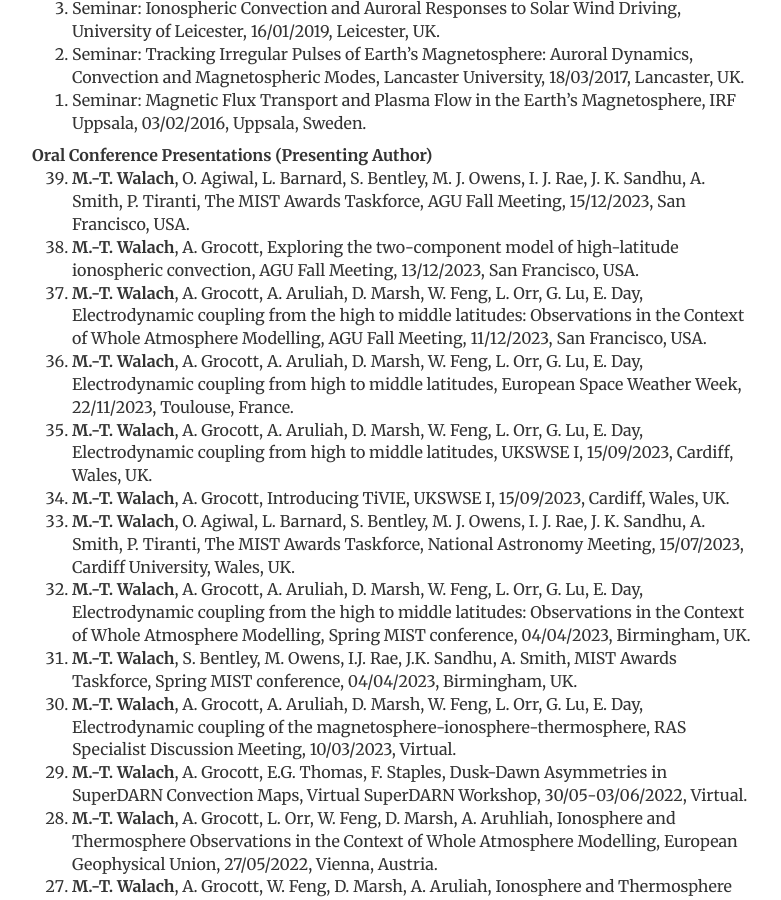
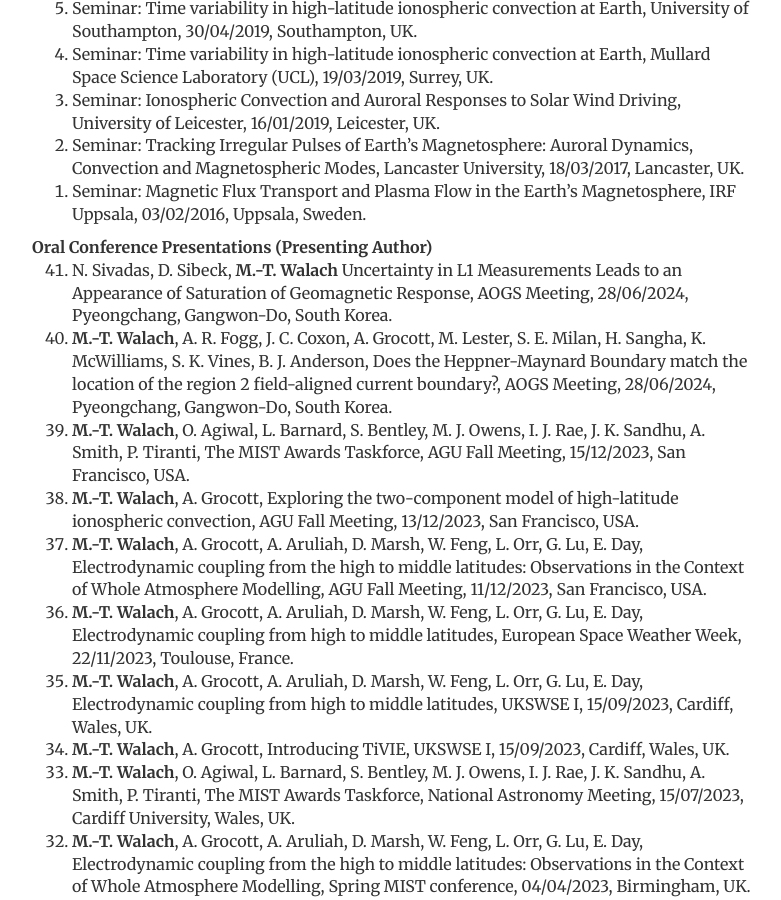
Before and after one commit to mtwalach/mtwalach.github.io, a Jekyll site: the page built from publications/index.html, in a window 1280 px wide and 900 px high, scrolled down 5454 px. Shown: the whole window, without its empty margins (248-1029 px from the left). Built offline with Jekyll 4.4.1, drawn with Linux system fonts in a browser that asks for light colours; some of the changed text lies outside the part shown.

Commit message:
updated pubs

```diff
--- a/publications/index.html
+++ b/publications/index.html
@@ -8,12 +8,13 @@ notes: passive
 contact: passive
 description:   Maria-Theresia Walach // Space plasma physics & planetary science.
 ---
-<div class="Publications - last updated: 31st May 2024">
+<div class="Publications - last updated: 23rd August 2024">
 	<!-- <a href="/files/Publication_list_Jun2023_MTW.pdf"target="_blank" class="btn btn-default pull-right" title="Download Publications as PDF">Download Publications as PDF - last updated: 19th June 2023</a> -->
-    <p>Last updated: 31st May 2024.</p>
+    <p>Last updated: 23rd August 2024.</p>
     <h2>Publications and Presentations </h2>
     <strong>Scientific Publications (Refereed)</strong>
     <ol reversed>
+      <li>M. O. Archer,X. Shi, <b>M.-T. Walach</b>, M. D. Hartinger, D. M. Gillies, S. Di Matteo, F. Staples and K. Nykyri (2024). Crucial future observations and directions for unveiling magnetopause dynamics and their geospace impacts. Front. Astron. Space Sci. 11:1430099. doi: 10.3389/fspas.2024.1430099</li>
       <li>J. A. Carter, M. Dunlop, C. Forsyth, K. Oksavik, E. Donovon, A. Kavanagh, S. E. Milan, T. Sergienko, R. C. Fear, ..., <b>M.-T. Walach</b>,...,Q.-H. Zhang, (2024). Ground-based and additional science support for SMILE. Earth Planet. Phys., 8(1), 275–298. doi: 10.26464/epp2023055.</li>
       <li>J. C. Coxon, G. Chisham, M. P. Freeman, C. Forsyth, <b>M.-T. Walach</b>, K. R. Murphy, et al. (2023). Extreme Birkeland currents are more likely during geomagnetic storms on the dayside of the Earth. Journal of Geophysical Research: Space Physics, 128, e2023JA031946. doi: 10.1029/2023JA031946.</li>
       <li>S. D. Walton, I. R. Mann, L. Olifer, L. G. Ozeke, C. Forsyth, I. J. Rae, <b>M.-T. Walach</b> et al. (2023). The response of electron pitch angle distributions to the upper limit on stably trapped particles. Journal of Geophysical Research: Space Physics, 128, e2023JA031988. doi: 10.1029/2023JA031988</li>
@@ -101,6 +102,8 @@ description:   Maria-Theresia Walach // Space plasma physics & planetary science
     </ol>
     <strong>Oral Conference Presentations (Presenting Author)</strong>
     <ol reversed>
+      <li>N. Sivadas, D. Sibeck, <b>M.-T. Walach</b> Uncertainty in L1 Measurements Leads to an Appearance of Saturation of Geomagnetic Response, AOGS Meeting, 28/06/2024, Pyeongchang, Gangwon-Do, South Korea.</li>
+      <li><b>M.-T. Walach</b>, A. R. Fogg, J. C. Coxon, A. Grocott, M. Lester, S. E. Milan, H. Sangha, K. McWilliams, S. K. Vines, B. J. Anderson, Does the Heppner-Maynard Boundary match the location of the region 2 field-aligned current boundary?,  AOGS Meeting, 28/06/2024, Pyeongchang, Gangwon-Do, South Korea.</li>
       <li><b>M.-T. Walach</b>, O. Agiwal, L. Barnard, S. Bentley, M. J. Owens, I. J. Rae, J. K. Sandhu, A. Smith, P. Tiranti, The MIST Awards Taskforce, AGU Fall Meeting, 15/12/2023, San Francisco, USA.</li>
       <li><b>M.-T. Walach</b>, A. Grocott, Exploring the two-component model of high-latitude ionospheric convection, AGU Fall Meeting, 13/12/2023, San Francisco, USA.</li>
       <li><b>M.-T. Walach</b>, A. Grocott, A. Aruliah, D. Marsh, W. Feng, L. Orr, G. Lu, E. Day, Electrodynamic coupling from the high to middle latitudes: Observations in the Context of Whole Atmosphere Modelling, AGU Fall Meeting, 11/12/2023, San Francisco, USA.</li>
```
Also changed, not shown: 1 other file.
